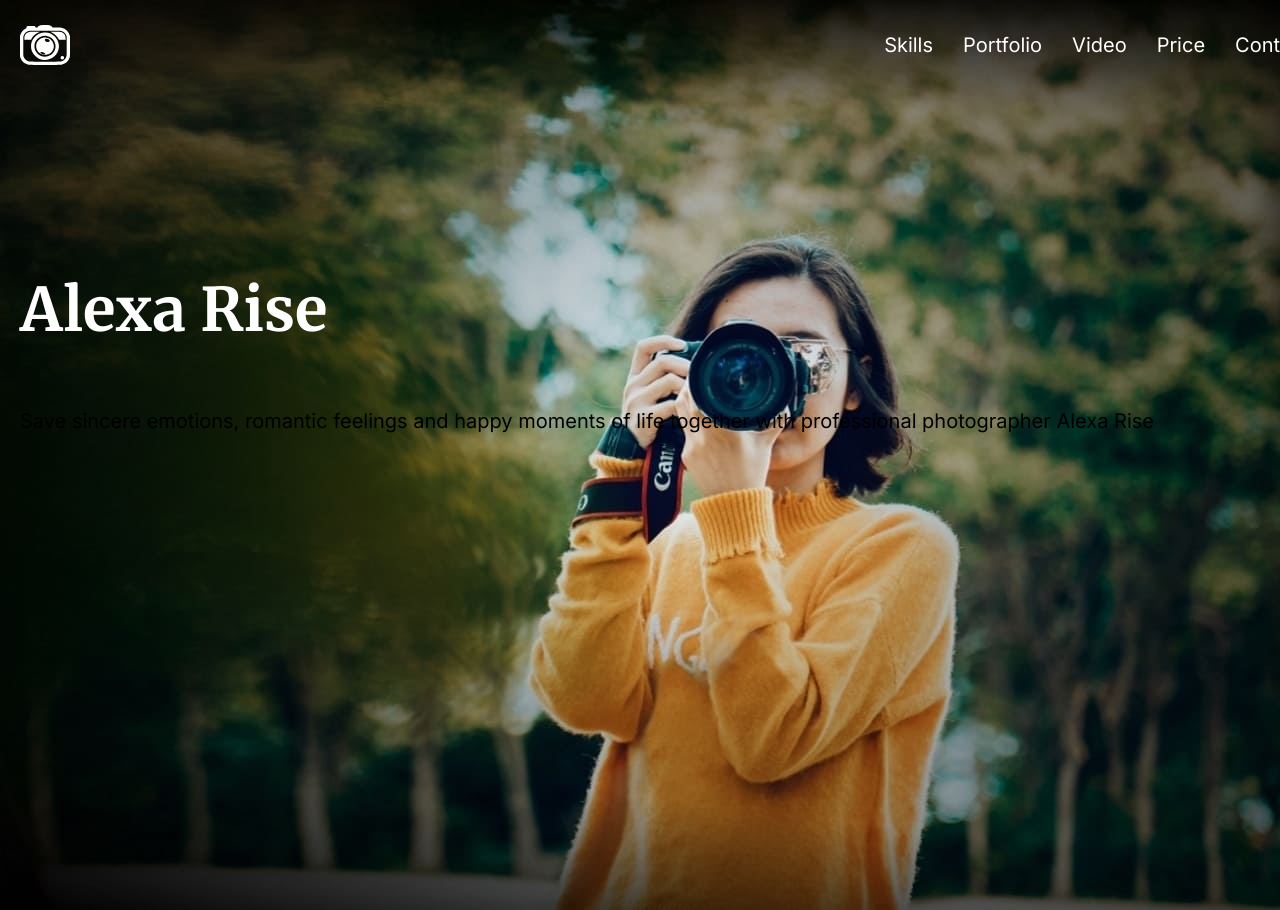
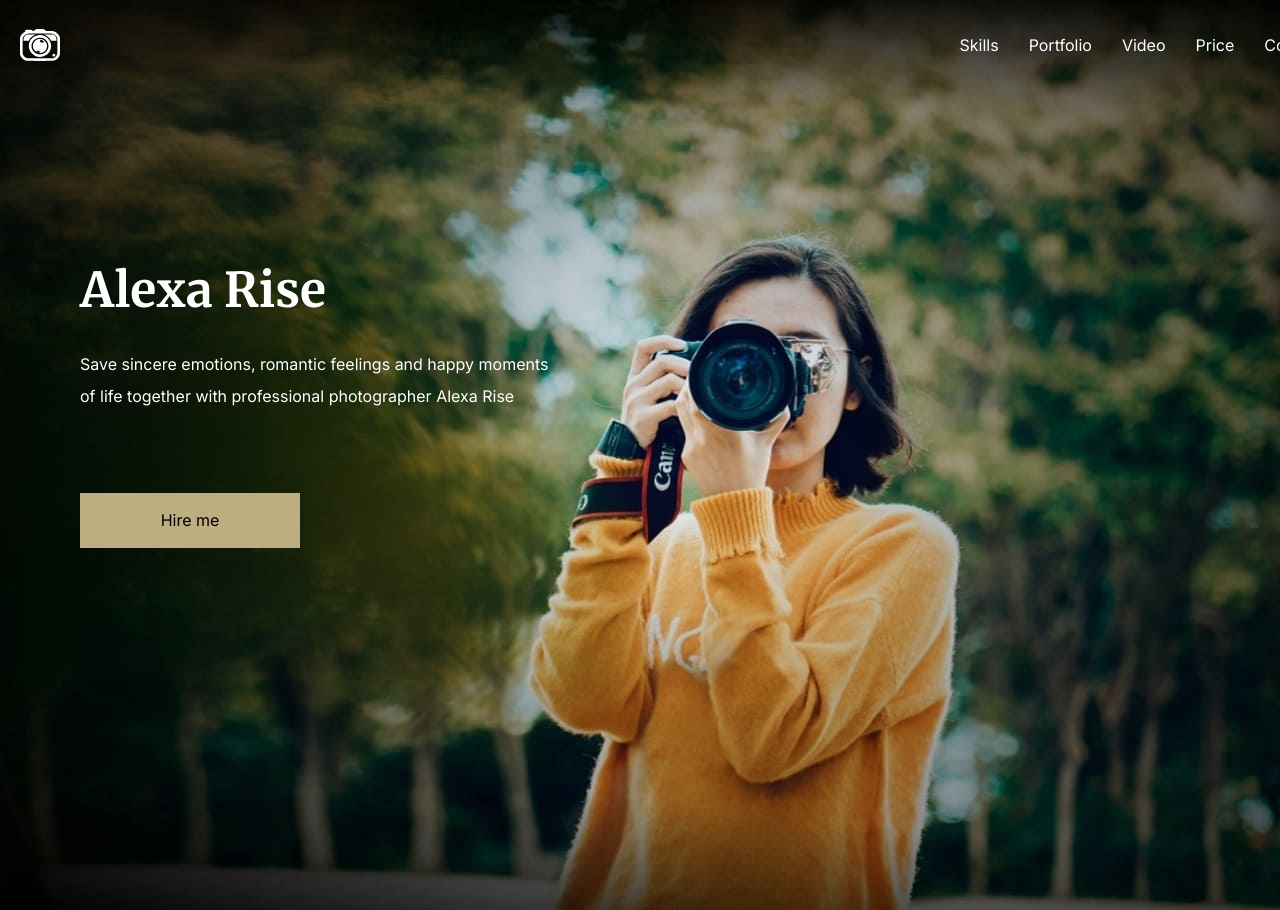
Before and after one commit to NikitaKakurin/portfolio, a plain HTML site: page portfolio/index.html in a window 1280 px wide. Shown: the top 910 px of the page. Drawn offline with nearby package versions, Linux system fonts and the light colour scheme.

Commit message:
feat: add section hero

```diff
--- a/portfolio/css/style.css
+++ b/portfolio/css/style.css
@@ -8,7 +8,7 @@
 html{
     font-family: 'Inter', sans-serif;
     font-weight: 400;
-    font-size: 20px;
+    font-size: 1rem;
     scroll-behavior: smooth;
 }
 
@@ -23,11 +23,12 @@ body {
   }
 
   h1{
+    margin-bottom: 0px;
     font-family: "Merriweather", serif;
-    font-size: 60px;
+    font-size: 3rem;
     font-style: normal;
     font-weight: 700;
-    line-height: 120px;
+    line-height: 6rem;
     letter-spacing: 0em;
     text-align: left;
     color: var(--main-text-color);
@@ -55,7 +56,7 @@ body {
 
 .logo {
     width: 50px;
-    height: 40px;
+    height: 2rem;
     background-image: url('../assets/svg/logo.svg');
     background-size: contain;
     background-repeat: no-repeat;
@@ -81,7 +82,7 @@ body {
 
 .menu__item a{
     text-decoration: none;
-    line-height: 50px;
+    line-height: 2rem;
     letter-spacing: 0em;
     color: var(--main-text-color);
     transition: color 0.5s;
@@ -109,6 +110,30 @@ body {
     padding: 0 3px;
 }
 
-main{
+.section__hero{
     margin-top: -700px;
+    margin-left: 60px;
 }
+
+.section__hero-paragraph{
+    margin-top: 10px;
+    margin-bottom: 25px;
+    width: 470px;
+    height: 120px;
+    line-height: 2rem;
+    color: var(--main-text-color);
+}
+
+.section__hero-button{
+    display: flex;
+    justify-content: center;
+    align-items: center;
+    width: 220px;
+    height: 55px;
+    text-decoration: none;
+    color: #000000;
+    background-color: var(--active-text-color);
+}
+.section__hero-button:hover{
+    color: var(--main-text-color);
+}
--- a/portfolio/index.html
+++ b/portfolio/index.html
@@ -32,7 +32,10 @@
             <div class="container">
                 <section class="section section__hero" id="hero">
                     <h1>Alexa Rise</h1>
-                    <p class=section__hero-paragraph>Save sincere emotions, romantic feelings and happy moments of life together with professional photographer Alexa Rise</p>
+                    <p class=section__hero-paragraph>Save sincere emotions,
+                         romantic feelings and happy moments of life together
+                         with professional photographer Alexa Rise</p>
+                    <a href="#contacts" class="section__hero-button">Hire me</a>
                 </section>
                 <section class="section" id="skills">
                     <h2></h2>
```
